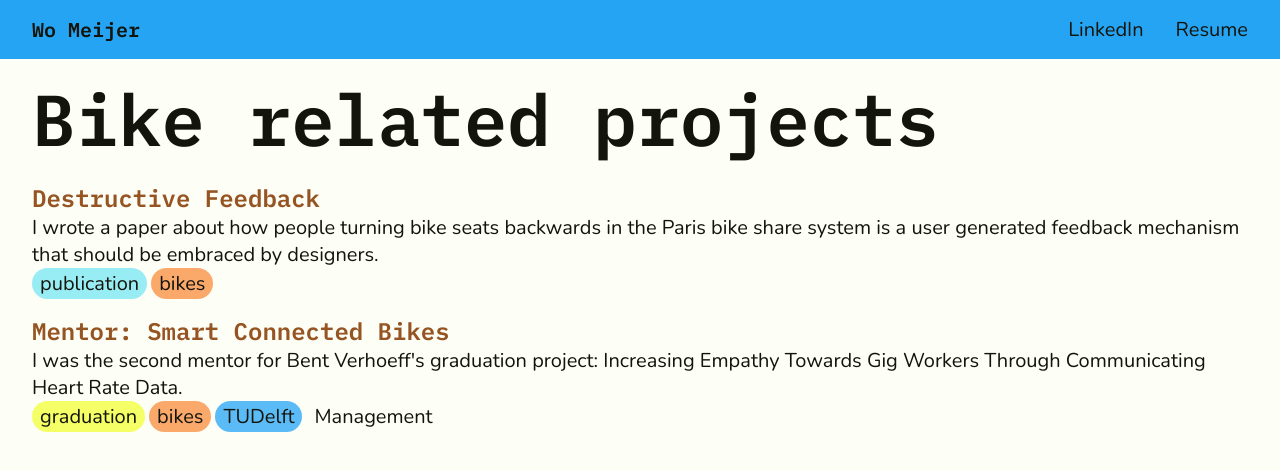
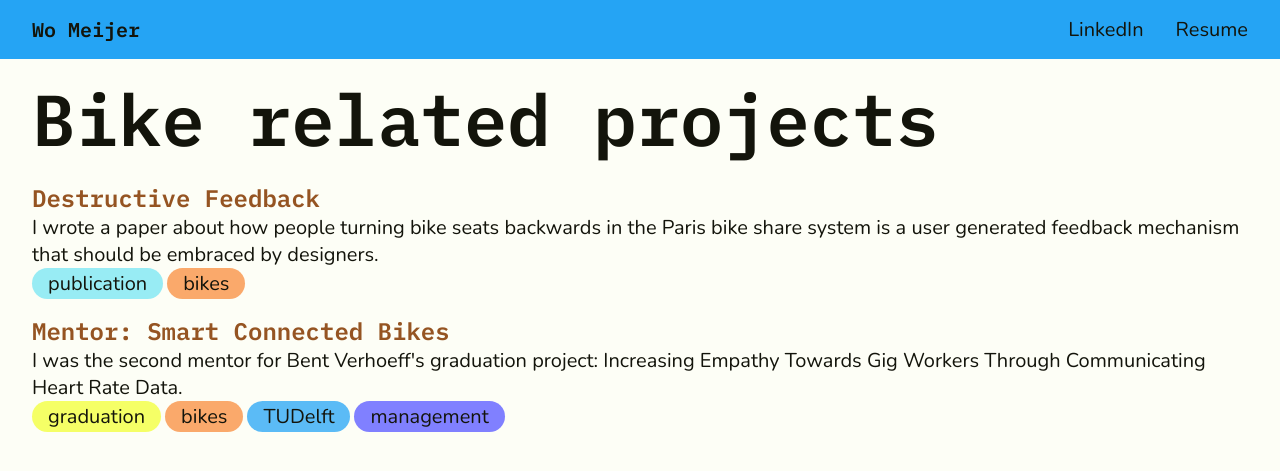
Before and after one commit to womei/womeijerdotcom, a Jekyll site: the page built from _tags/bikes.md, in a window 1280 px wide and 900 px high. Shown: the top 471 px of the window. Built offline with Jekyll 4.4.1, drawn with Linux system fonts in a browser that asks for light colours.

Commit message:
fixed management tag

```diff
--- a/_sass/_base.scss
+++ b/_sass/_base.scss
@@ -157,7 +157,7 @@ a:hover {
 }
 
 .tag {
-	padding: 2px 8px;
+	padding: 2px 1rem;
 	width: min-content;
 	border-radius: 1rem;
 
@@ -189,3 +189,7 @@ a:hover {
 .tag-farts {
 	background-color: mix(#fff, $accent, 25%);
 }
+
+.tag-management {
+	background-color: mix(#fff, #55f, 25%);
+}
--- a/_sass/_home.scss
+++ b/_sass/_home.scss
@@ -35,9 +35,21 @@
 
 .highlight {
 	img {
+		display: block;
 		object-fit: cover;
 		max-width: 100%;
-		aspect-ratio: 5/3;
+
+		// Fallback for older browsers
+		width: 100%;
+		height: 0;
+		padding-bottom: 60%; // 5/3 = 1.67, so 3/5 = 0.6 = 60%
+
+		// Modern browsers with aspect-ratio support
+		@supports (aspect-ratio: 1) {
+			height: auto;
+			padding-bottom: 0;
+			aspect-ratio: 5/3;
+		}
 	}
 
 	h2 {
```
Also changed, not shown: _data/projects.yml (+7 -6 lines), _tags/management.md (added, +5 -0 lines).
